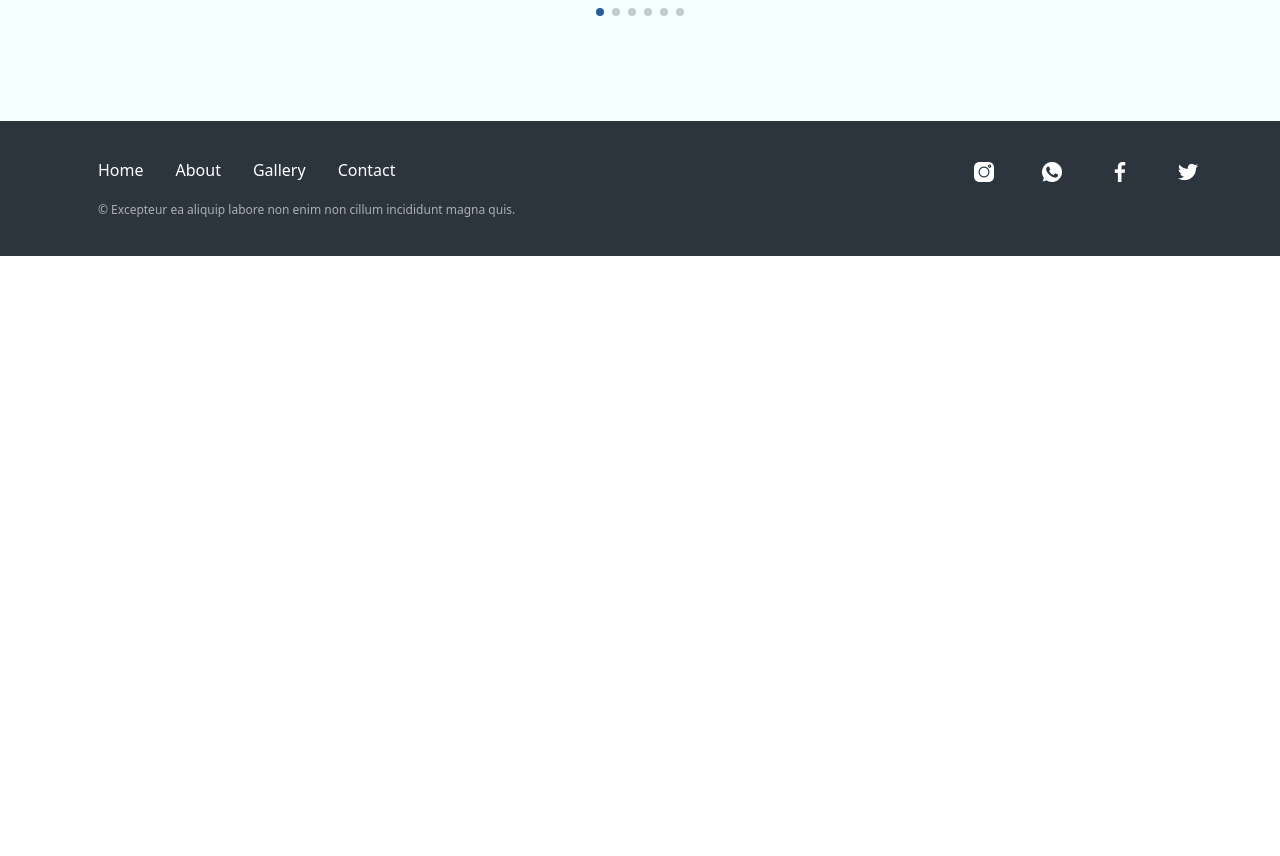
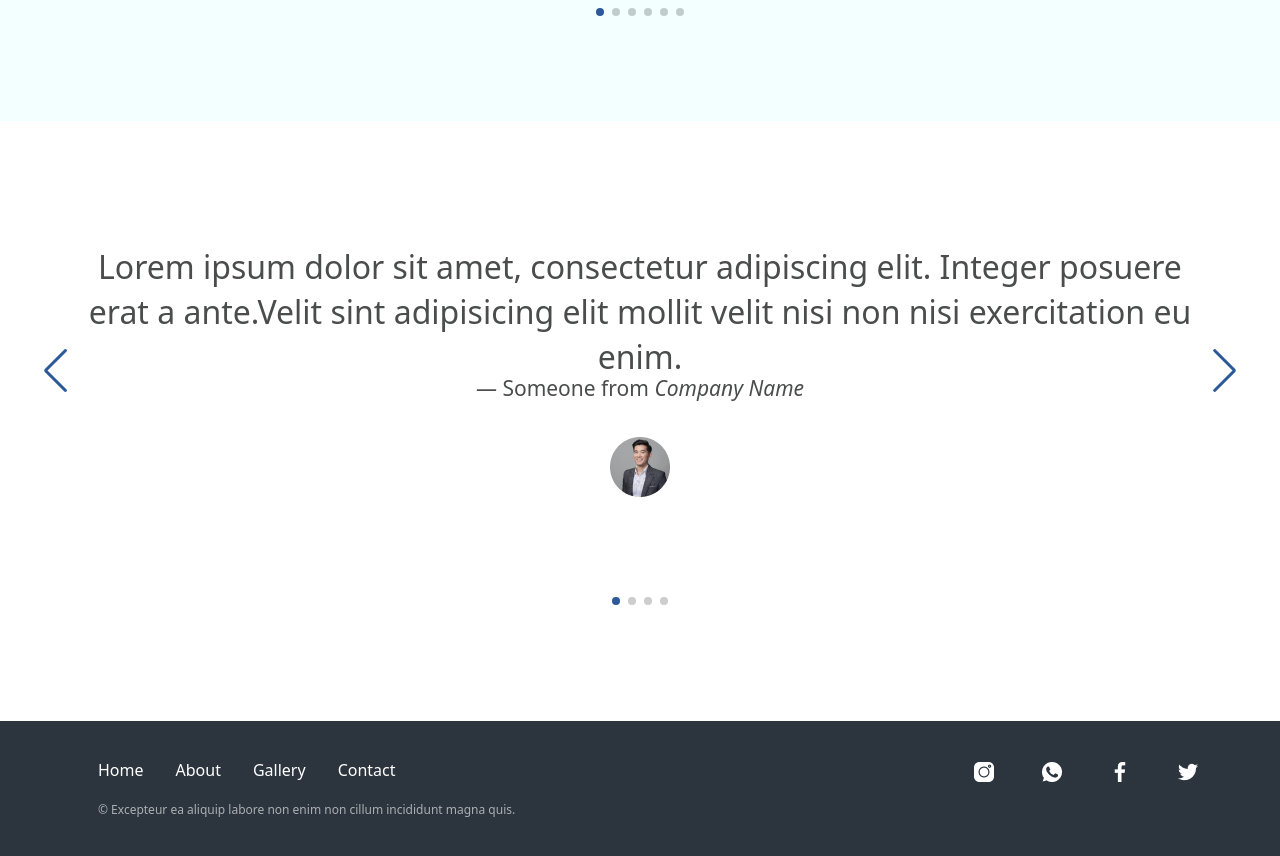
Before and after one commit to Alex225971/demo-website, a React (Create React App) app: page / in a window 1280 px wide. Shown: the part 2554-3410 px from the top of the page. Before the commit the page ends 2810 px from the top, so only its background shows below. Built offline with nearby package versions, Linux system fonts and the light colour scheme.

Commit message:
Added review section

```diff
--- a/src/App.js
+++ b/src/App.js
@@ -5,6 +5,7 @@ import { Navigation } from "./components/Navigation/Navigation";
 import About from "./components/About/About";
 import Gallery from "./components/Gallery/Gallery";
 import Footer from "./components/Footer/Footer";
+import Reviews from "./components/Reviews/Reviews";
 
 function App() {
   return (
@@ -14,6 +15,7 @@ function App() {
       <Services />
       <About />
       <Gallery />
+      <Reviews />
       <Footer />
     </div>
   );
--- a/src/components/Gallery/Gallery.scss
+++ b/src/components/Gallery/Gallery.scss
@@ -21,12 +21,12 @@
   color: #707273;
 }
 
-.swiper {
+.gallery_container .swiper {
   width: 95%;
   height: 100%;
 }
 
-.swiper-slide {
+.gallery_container .swiper-slide {
   text-align: center;
   font-size: 18px;
   background: #fff;
@@ -47,32 +47,32 @@
   transition: transform 100ms ease-in;
 }
 
-.swiper-slide img {
+.gallery_container .swiper-slide img {
   display: block;
   width: 100%;
   height: 500px;
   object-fit: cover;
 }
 
-.swiper {
+.gallery_container .swiper {
   margin-left: auto;
   margin-right: auto;
 }
-.swiper-slide-active {
+.gallery_container .swiper-slide-active {
   filter: none;
   transform: none;
 }
 
-.swiper .swiper-button-prev,
-.swiper .swiper-button-next {
+.gallery_container .swiper .swiper-button-prev,
+.gallery_container .swiper .swiper-button-next {
   color: #2c599a;
 }
 
-.swiper .swiper-pagination-bullet-active {
+.gallery_container .swiper .swiper-pagination-bullet-active {
   background-color: #2c599a;
 }
 
-.swiper .swiper-pagination {
+.gallery_container .swiper .swiper-pagination {
   transform: translateY(11px);
   background-color: #f3feff;
 }
--- /dev/null
+++ b/src/components/Reviews/Reviews.js
@@ -0,0 +1,82 @@
+import React from "react";
+import "./Reviews.scss";
+import reviewImg from "../../assets/Image.png";
+import { Navigation, Pagination } from "swiper";
+import { Swiper, SwiperSlide } from "swiper/react";
+import "swiper/css";
+import "swiper/css/pagination";
+import "swiper/css/navigation";
+
+export default function Reviews() {
+  return (
+    <div className="reviews_container">
+      <Swiper
+        slidesPerView={1}
+        spaceBetween={0}
+        centeredSlides={true}
+        loop={true}
+        pagination={{
+          clickable: true,
+        }}
+        navigation={true}
+        modules={[Pagination, Navigation]}
+        className="reviews_swiper"
+      >
+        <SwiperSlide>
+          <blockquote className="blockquote container">
+            <p>
+              Lorem ipsum dolor sit amet, consectetur adipiscing elit. Integer
+              posuere erat a ante.Velit sint adipisicing elit mollit velit nisi
+              non nisi exercitation eu enim.
+            </p>
+            <footer className="blockquote-footer">
+              Someone from <cite title="Source Title">Company Name</cite>
+            </footer>
+          </blockquote>
+          <img src={reviewImg} alt="" />
+        </SwiperSlide>
+        <SwiperSlide>
+          <blockquote className="blockquote container">
+            <p>
+              Consectetur laboris voluptate eu eu enim labore elit ut excepteur
+              veniam pariatur. Laboris voluptate cillum quis laborum officia
+              eiusmod officia culpa minim nostrud. Ex aliquip veniam proident id
+              nulla et minim. Est cillum est velit nostrud sit velit nisi cillum
+              commodo esse fugiat ullamco. In culpa nisi commodo irure ea
+              cupidatat magna excepteur ex laborum Lorem nostrud consequat aute.
+            </p>
+            <footer className="blockquote-footer">
+              Someone from <cite title="Source Title">Company Name</cite>
+            </footer>
+          </blockquote>
+          <img src={reviewImg} alt="" />
+        </SwiperSlide>
+        <SwiperSlide>
+          <blockquote className="blockquote container">
+            <p>
+              Sit occaecat eiusmod eiusmod velit mollit velit consequat in
+              commodo et. Velit sunt sint Lorem laboris minim eiusmod qui irure
+              sit. Ex amet ad aute sunt.
+            </p>
+            <footer className="blockquote-footer">
+              Someone from <cite title="Source Title">Company Name</cite>
+            </footer>
+          </blockquote>
+          <img src={reviewImg} alt="" />
+        </SwiperSlide>
+        <SwiperSlide>
+          <blockquote className="blockquote container">
+            <p>
+              Adipisicing quis esse et ea. Incididunt minim qui reprehenderit
+              aute anim deserunt sit consectetur qui reprehenderit.
+            </p>
+            <footer className="blockquote-footer">
+              Someone from <cite title="Source Title">Company Name</cite>
+            </footer>
+          </blockquote>
+          <img src={reviewImg} alt="" />
+        </SwiperSlide>
+      </Swiper>
+    </div>
+  );
+}
--- /dev/null
+++ b/src/components/Reviews/Reviews.scss
@@ -0,0 +1,38 @@
+.reviews_container {
+  height: 500px;
+  margin-bottom: 100px;
+  & .blockquote p {
+    font-weight: 500;
+    font-size: 32px;
+    line-height: 140%;
+    color: #4b4c4c;
+  }
+  & .blockquote-footer {
+    margin-bottom: 25px;
+    font-style: normal;
+    font-weight: 500;
+    font-size: 21px;
+    line-height: 80%;
+    color: #4b4c4c;
+  }
+}
+
+.reviews_swiper {
+  height: 100%;
+  width: 95%;
+  & .swiper-slide {
+    display: flex;
+    flex-direction: column;
+    align-items: center;
+    justify-content: center;
+  }
+
+  & .swiper-button-prev,
+  & .swiper-button-next {
+    color: #2c599a;
+  }
+
+  & .swiper-pagination-bullet-active {
+    background-color: #2c599a;
+  }
+}
```
Also changed, not shown: src/assets/Image.png (added).
